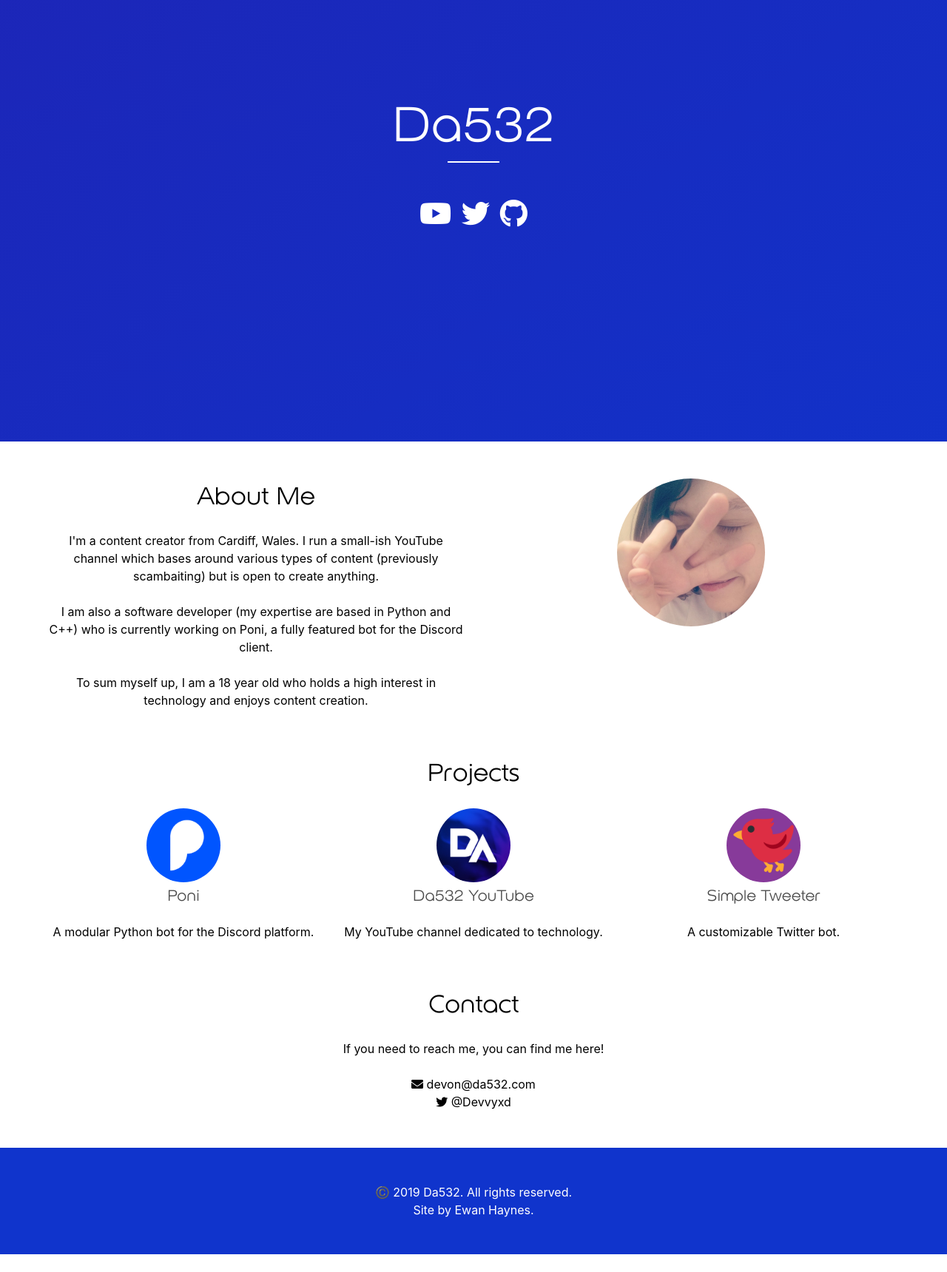
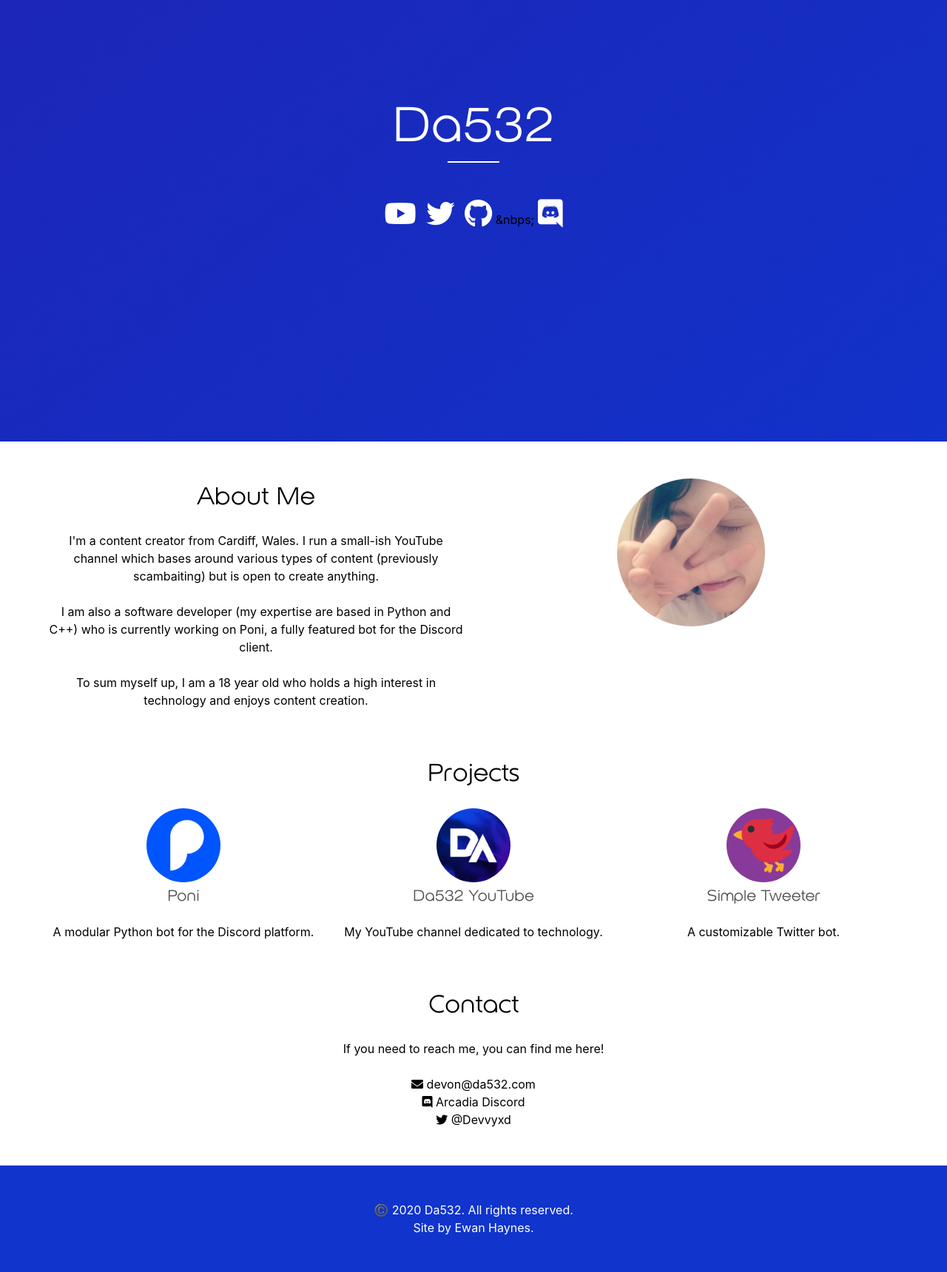
Before and after one commit to Da532/Da-Website, a plain HTML site: page index.html in a window 1280 px wide. Shown: the part 220-1940 px from the top of the page at 74% size. Before the commit the page ends 1916 px from the top, so only its background shows below. Drawn offline with Linux system fonts and the light colour scheme.

Commit message:
✨ Some Changes
- Update 2019 > 2020
- Add Arcadia.

```diff
--- a/index.html
+++ b/index.html
@@ -60,6 +60,10 @@
                 <a href=https://github.com/da532>
                     <i class="fab fa-github"></i>
                 </a>
+                &nbps;
+                <a href=https://discord.gg/kqqZPVe>
+                   <i class="fab fa-discord"></i>
+                </a>
             </div>
         </div>
     </div>
@@ -115,6 +119,9 @@
             <a href=mailto:devon@da532.com>
                 <div class="fas fa-envelope"></div> devon@da532.com</a>
             <br>
+            <a href=https://discord.gg/kqqZPVe target=_blank>
+                <div class="fab fa-discord"></div> Arcadia Discord</a>
+            <br>
             <a href=https://twitter.com/devvyxd target=_blank>
                 <div class="fab fa-twitter"></div> @Devvyxd</a>
         </div>
@@ -122,7 +129,7 @@
     </section>
 
     <footer>
-        <p> ©️ 2019 Da532. All rights reserved.</p>
+        <p> ©️ 2020 Da532. All rights reserved.</p>
         <p> Site by <a href=https://ewanhaynes.com target=_blank style=color:white;>Ewan Haynes</a>. </p>
     </footer>
 </body>
```
